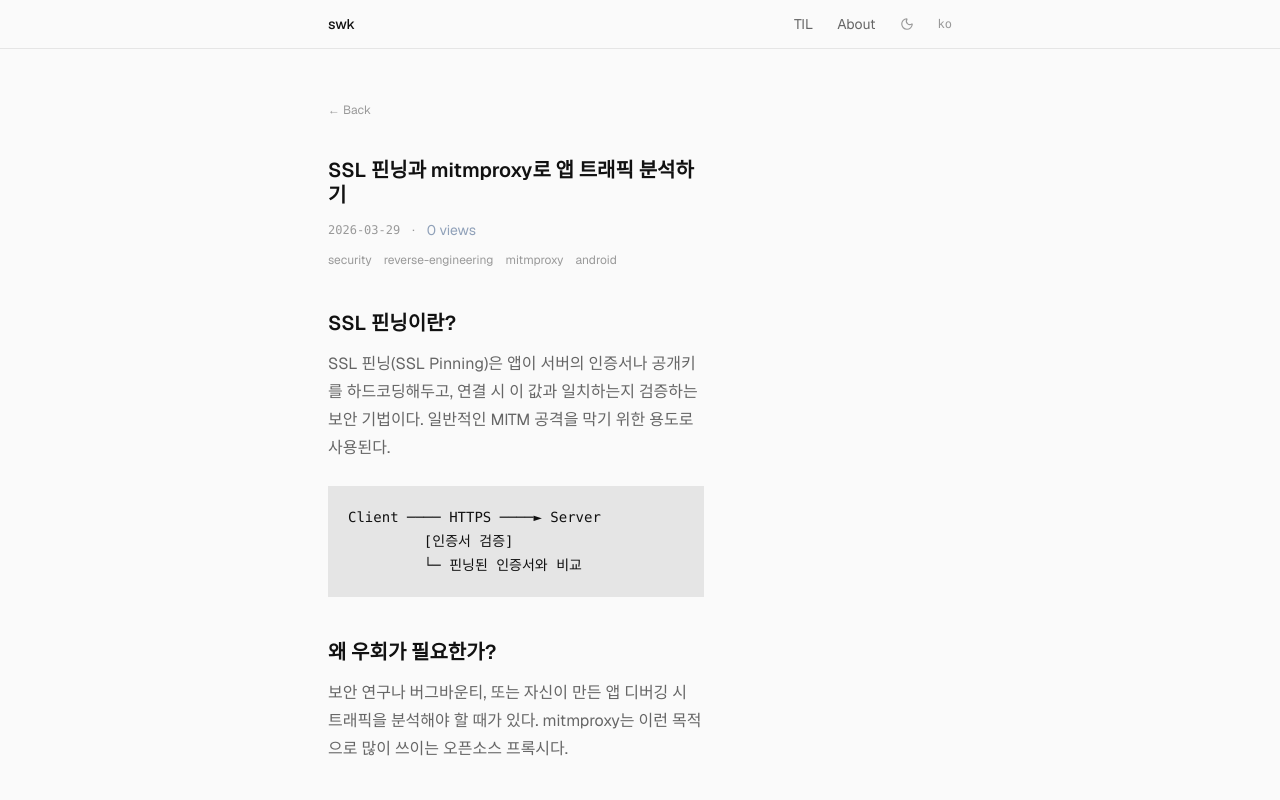
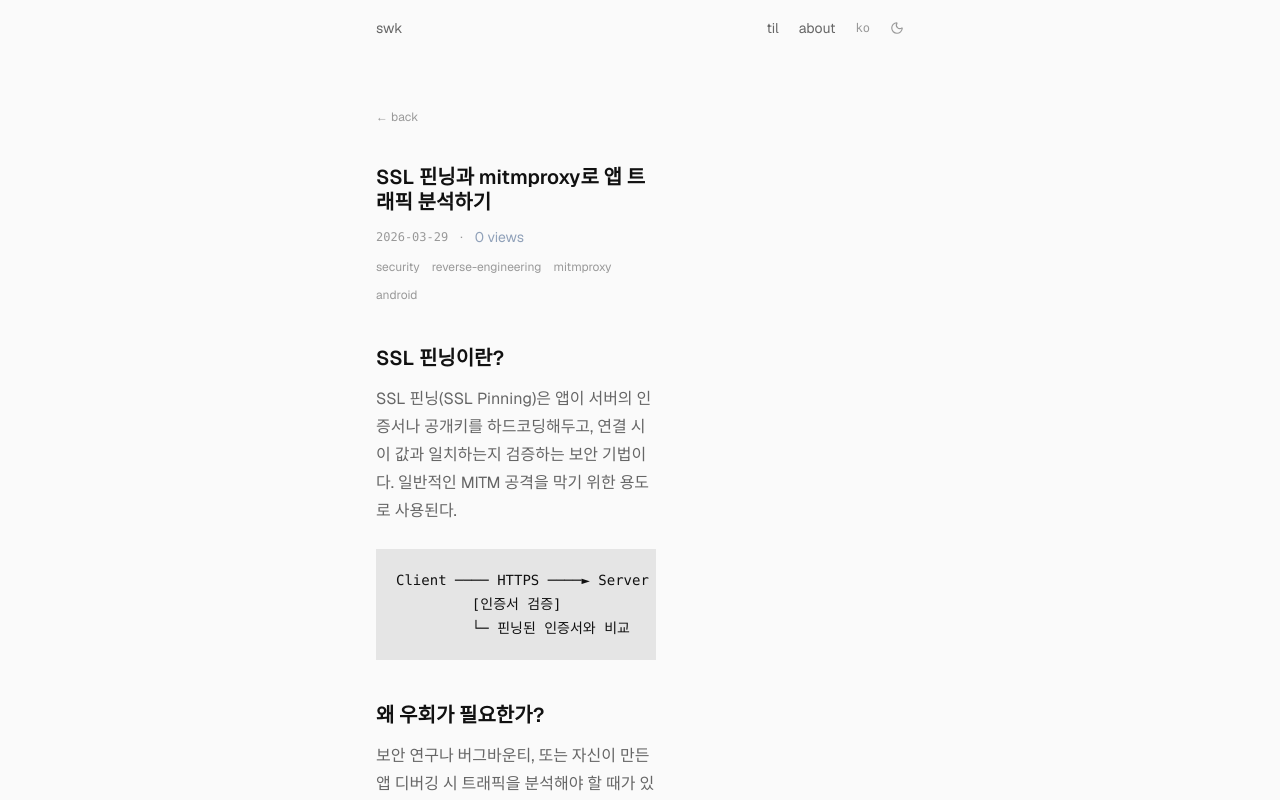
Before and after one commit to sw326/blog, a Next.js app: page /en/til/2026-03-29-ssl-pinning-mitmproxy in a window 1280 px wide. Shown: the top 800 px of the page. Built offline with nearby package versions, Linux system fonts and the light colour scheme; no server answers.

Commit message:
fix: remove emoji from title, cold copy, narrow layout, header no border by 🦞

```diff
--- a/src/app/[locale]/layout.tsx
+++ b/src/app/[locale]/layout.tsx
@@ -30,7 +30,7 @@ export default async function LocaleLayout({ children, params }: Props) {
       <ThemeProvider>
         <div className="min-h-screen bg-[var(--background)] text-[var(--foreground)]">
           <Header />
-          <main className="max-w-2xl mx-auto px-6 pb-10">
+          <main className="max-w-xl mx-auto px-6 pb-16">
             {children}
           </main>
           <Footer />
--- a/src/app/layout.tsx
+++ b/src/app/layout.tsx
@@ -5,10 +5,10 @@ import './globals.css';
 
 export const metadata: Metadata = {
   title: {
-    default: 'sw326 blog',
-    template: '%s | sw326',
+    default: 'swk',
+    template: '%s — swk',
   },
-  description: '보안·개발·자동화를 배우며 기록하는 TIL 블로그',
+  description: 'developer',
   metadataBase: new URL(process.env.NEXT_PUBLIC_SITE_URL ?? 'https://sw326.vercel.app'),
 };
 
--- a/src/components/Footer.tsx
+++ b/src/components/Footer.tsx
@@ -1,8 +1,8 @@
 export function Footer() {
   return (
-    <footer className="mt-24 border-t border-[var(--border)] py-8">
-      <div className="max-w-2xl mx-auto px-6">
-        <p className="text-xs text-[var(--subtle)]">© 2026 swk</p>
+    <footer className="mt-24 pb-10">
+      <div className="max-w-xl mx-auto px-6">
+        <p className="text-xs text-[var(--subtle)]">swk</p>
       </div>
     </footer>
   );
--- a/src/components/Header.tsx
+++ b/src/components/Header.tsx
@@ -6,33 +6,33 @@ import { ThemeToggle } from './ThemeToggle';
 
 export function Header() {
   const params = useParams();
-  const locale = (params?.locale as string) ?? 'ko';
+  const locale = (params?.locale as string) ?? 'en';
 
   return (
-    <header className="w-full border-b border-[var(--border)]">
-      <div className="max-w-2xl mx-auto px-6 h-12 flex items-center justify-between">
+    <header className="w-full">
+      <div className="max-w-xl mx-auto px-6 h-14 flex items-center justify-between">
         <Link
           href={`/${locale}`}
-          className="text-sm font-medium text-[var(--foreground)] hover:text-[var(--muted)] transition-colors"
+          className="text-sm text-[var(--muted)] hover:text-[var(--foreground)] transition-colors"
         >
           swk
         </Link>
 
-        <nav className="flex items-center gap-6">
+        <nav className="flex items-center gap-5">
           <Link
             href={`/${locale}/til`}
             className="text-sm text-[var(--muted)] hover:text-[var(--foreground)] transition-colors"
           >
-            TIL
+            til
           </Link>
           <Link
             href={`/${locale}/about`}
             className="text-sm text-[var(--muted)] hover:text-[var(--foreground)] transition-colors"
           >
-            About
+            about
           </Link>
+          <LocaleSwitcher locale={locale} />
           <ThemeToggle />
-          <LocaleSwitcher locale={locale} />
         </nav>
       </div>
     </header>
--- a/src/i18n/en.json
+++ b/src/i18n/en.json
@@ -1,33 +1,33 @@
 {
   "nav": {
-    "home": "Home",
+    "home": "swk",
     "til": "TIL",
-    "about": "About"
+    "about": "about"
   },
   "home": {
-    "hero_title": "Hi, I'm Kim Chumji",
-    "hero_subtitle": "A developer passionate about security, development, and automation. I document what I learn through TIL.",
-    "recent_til": "Recent TIL",
-    "view_all": "View all"
+    "hero_title": "swk",
+    "hero_subtitle": "developer",
+    "recent_til": "",
+    "view_all": "all"
   },
   "til": {
     "title": "TIL",
-    "subtitle": "Today I Learned — documenting daily learnings.",
-    "all_tags": "All",
-    "no_posts": "No posts yet."
+    "subtitle": "",
+    "all_tags": "all",
+    "no_posts": "no posts."
   },
   "about": {
-    "title": "About",
-    "subtitle": "A developer who enjoys security research, backend development, and automation.",
-    "links": "Links"
+    "title": "about",
+    "subtitle": "developer",
+    "links": ""
   },
   "post": {
     "views": "views",
-    "back": "← Back",
-    "toc": "Table of Contents",
-    "tags": "Tags"
+    "back": "← back",
+    "toc": "contents",
+    "tags": ""
   },
   "theme": {
-    "toggle": "Toggle theme"
+    "toggle": "theme"
   }
 }
--- a/src/i18n/ko.json
+++ b/src/i18n/ko.json
@@ -1,33 +1,33 @@
 {
   "nav": {
-    "home": "홈",
+    "home": "swk",
     "til": "TIL",
-    "about": "소개"
+    "about": "about"
   },
   "home": {
-    "hero_title": "안녕하세요, 저는 김첨지입니다",
-    "hero_subtitle": "보안·개발·자동화를 좋아하는 개발자입니다. 배운 것을 TIL로 기록합니다.",
-    "recent_til": "최근 TIL",
-    "view_all": "전체 보기"
+    "hero_title": "swk",
+    "hero_subtitle": "developer",
+    "recent_til": "",
+    "view_all": "all"
   },
   "til": {
     "title": "TIL",
-    "subtitle": "Today I Learned — 매일 배우고 기록합니다.",
-    "all_tags": "전체",
-    "no_posts": "아직 글이 없습니다."
+    "subtitle": "",
+    "all_tags": "all",
+    "no_posts": "no posts."
   },
   "about": {
-    "title": "소개",
-    "subtitle": "저는 보안 연구, 백엔드 개발, 자동화를 즐기는 개발자입니다.",
-    "links": "링크"
+    "title": "about",
+    "subtitle": "developer",
+    "links": ""
   },
   "post": {
-    "views": "조회수",
-    "back": "← 목록으로",
-    "toc": "목차",
-    "tags": "태그"
+    "views": "views",
+    "back": "← back",
+    "toc": "contents",
+    "tags": ""
   },
   "theme": {
-    "toggle": "테마 변경"
+    "toggle": "theme"
   }
 }
```
